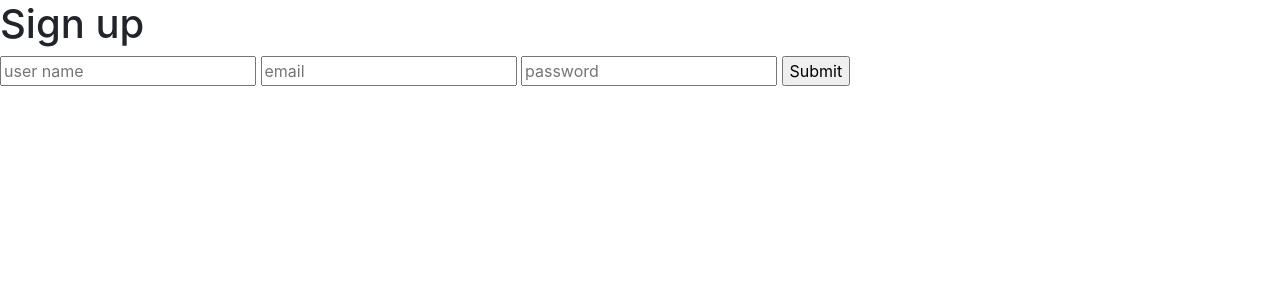
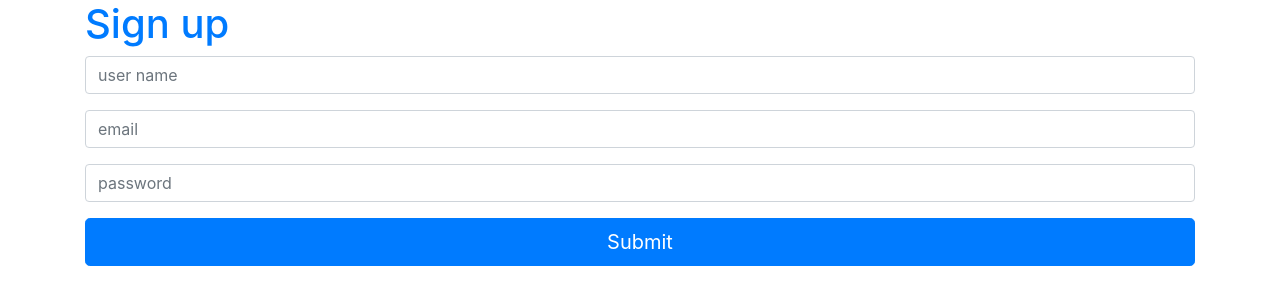
Before and after one commit to victoire-sebu/Golan_login, a plain HTML site: page signup.html in a window 1280 px wide. Drawn offline with nearby package versions, Linux system fonts and the light colour scheme.

Commit message:
add boostrap class on signin file

```diff
--- a/signup.html
+++ b/signup.html
@@ -2,21 +2,44 @@
 <html lang="en">
 <head>
     <meta charset="UTF-8">
-    <title></title>
+    <title>SingIn</title>
+
     <link rel="stylesheet" href="https://maxcdn.bootstrapcdn.com/bootstrap/4.0.0/css/bootstrap.min.css" integrity="sha384-Gn5384xqQ1aoWXA+058RXPxPg6fy4IWvTNh0E263XmFcJlSAwiGgFAW/dAiS6JXm" crossorigin="anonymous">
-
+    <link rel="stylesheet" type="text/css" href="/css/style.css" />
 </head>
 <body>
+
+<div class="container">
+    <h1 class="text-primary ">Sign up</h1>
+    <form method="POST" action="/signup">
+
+        <div class="form-group">
+            <label for="" class="sr-only">User name</label>
+            <input type="text"  name="username" placeholder="user name" class="form-control" required>
+        </div>
+
+
+        <div class="form-group">
+            <label for="Email" class="sr-only">Email</label>
+            <input type="text" name="email" placeholder="email" class="form-control" required>
+        </div>
+
+        <div class="form-group">
+            <label for="" class="sr-only">Password</label>
+            <input type="password" name="password" placeholder="password" class="form-control" required>
+        </div>
+
+        <input type="submit" value="Submit" class="btn btn-lg btn-primary btn-block">
+
+
+    </form>
+
+
+</div>
 
 
 
 
-    <h1>Sign up</h1>
-    <form method="POST" action="/signup">
-        <input type="text" name="username" placeholder="user name">
-        <input type="text" name="email" placeholder="email">
-        <input type="password" name="password" placeholder="password">
-        <input type="submit" value="Submit">
-    </form>
+
 </body>
 </html>
```
Also changed, not shown: home.html (added, +26 -0 lines), login.html (+4 -2 lines).
